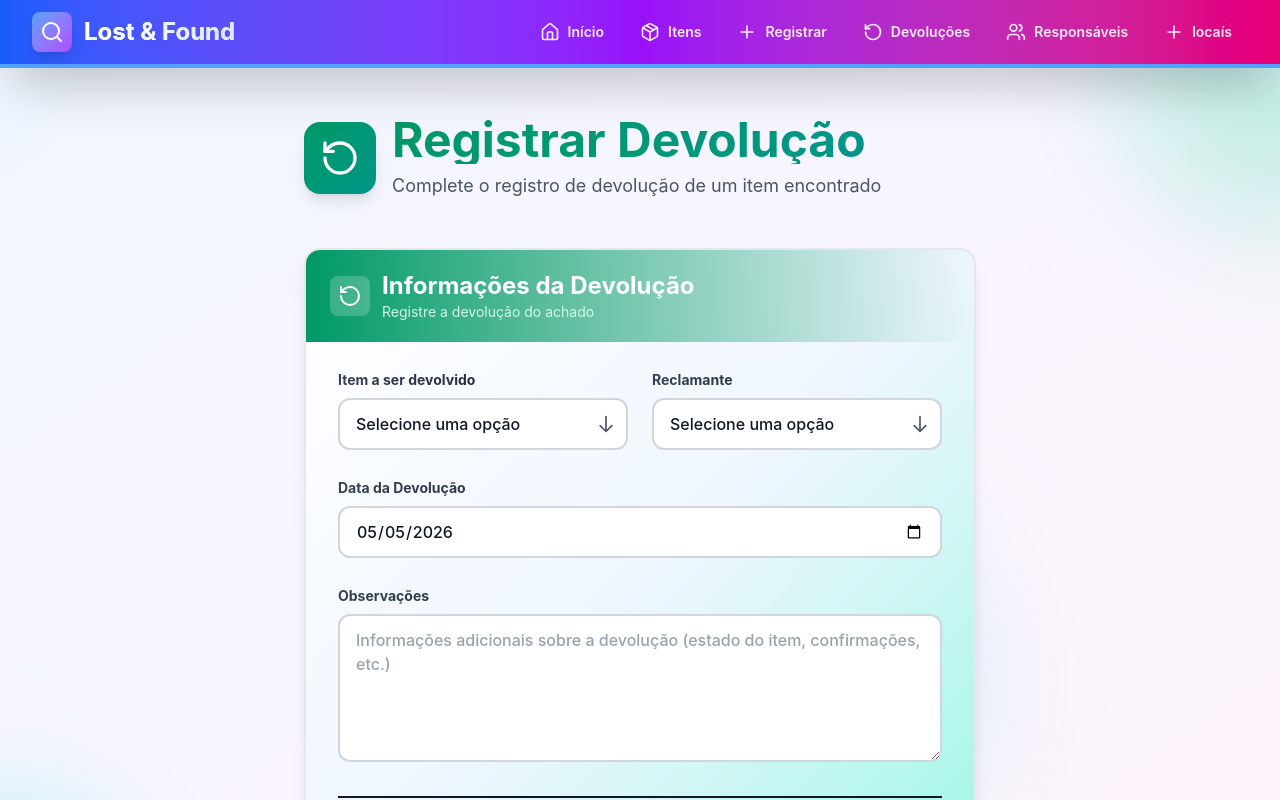
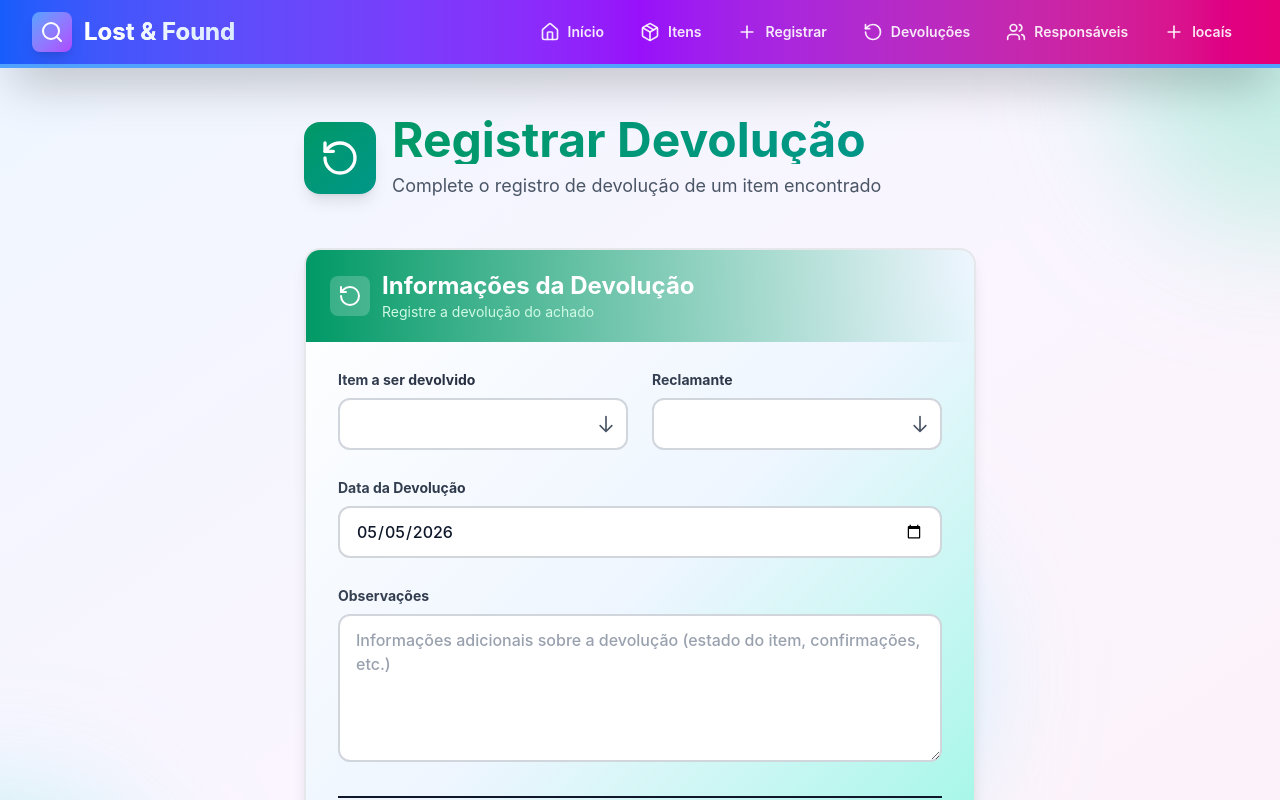
Before and after one commit to impacta-gb/ap2-frontend-next-js-ditko-br, a Next.js app: page /devolucoes/new in a window 1280 px wide. Shown: the top 800 px of the page. Built offline with nearby package versions, Linux system fonts and the light colour scheme.

Commit message:
refactor: remover opção padrão hardcoded do componente Select

```diff
--- a/src/components/Input.tsx
+++ b/src/components/Input.tsx
@@ -151,7 +151,6 @@ export const Select = ({ label, error, options, id, ...props }: SelectProps) =>
           }`}
           {...props}
         >
-          <option value="">Selecione uma opção</option>
           {options.map((option) => (
             <option key={option.value} value={option.value}>
               {option.label}
```
